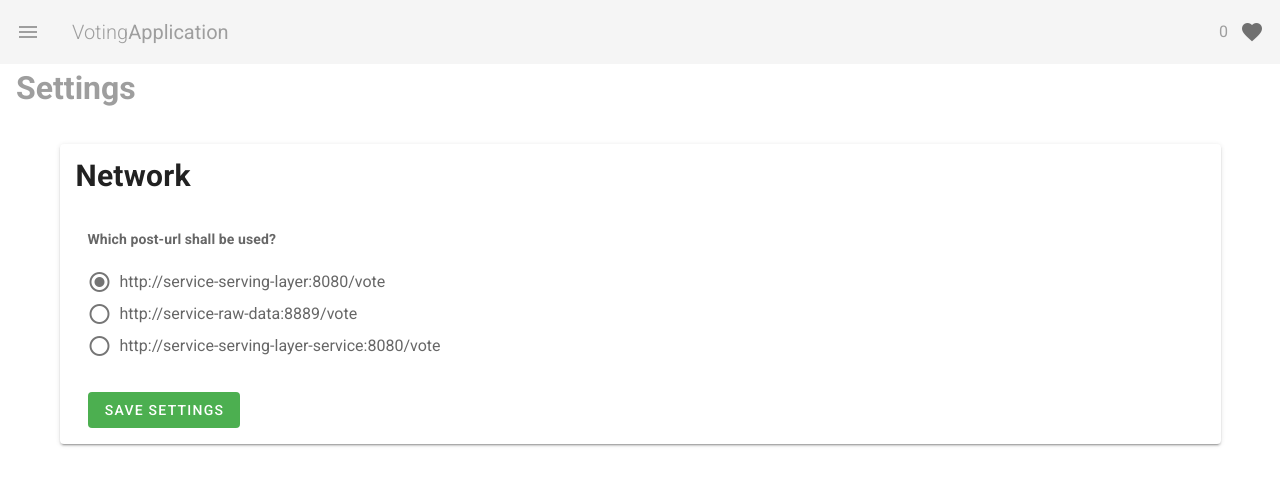
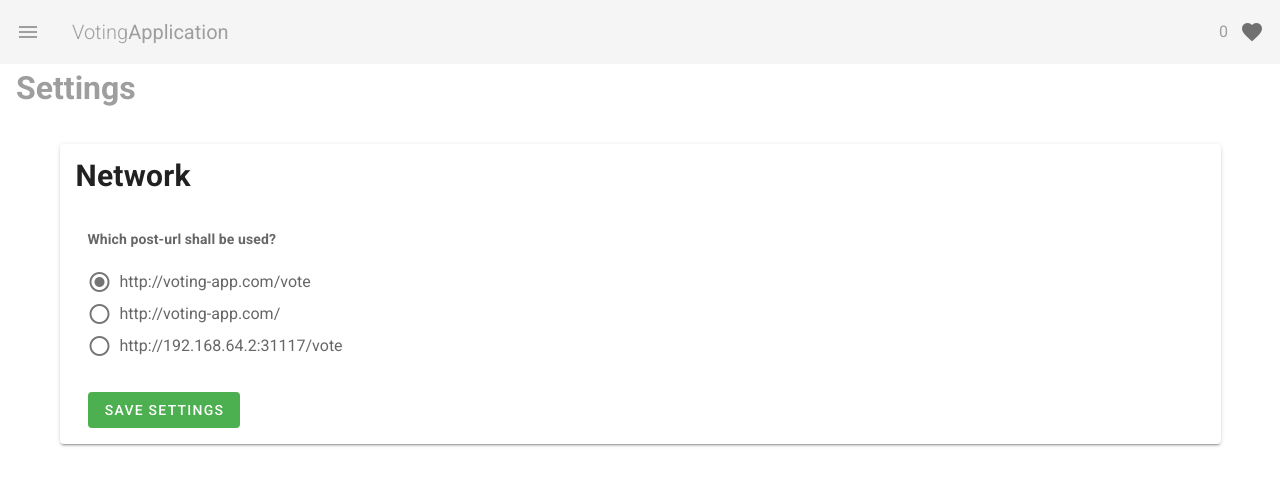
Before and after one commit to htw-swa-jk-nk-ns/service-frontend-voting, a Vue app: page /settings in a window 1280 px wide. Shown: the top 486 px of the page. Built offline with nearby package versions, Linux system fonts and the light colour scheme.

Commit message:
Switched to voting-app.com endpoint

```diff
--- a/src/views/Home.vue
+++ b/src/views/Home.vue
@@ -66,12 +66,11 @@ export default {
       inputRules: [(w) => w.length > 5 || "Minimum 5 chars required."],
       radioRules: [(w) => w != null || "No party has been selected."],
       selectRules: [(w) => w != null || "No country has been selected."],
-      postURL: "http://service-serving-layer:8080/vote",
       items: [...this.getCountries()],
       options: [
-        "http://service-serving-layer:8080/vote",
-        "http://service-raw-data:8889/vote",
-        "http://service-serving-layer-service:8080/vote",
+        "http://voting-app.com/vote",
+        "http://voting-app.com/",
+        "http://192.168.64.2:31117/vote",
       ],
       alert: false,
       error: 0,
--- a/src/views/Settings.vue
+++ b/src/views/Settings.vue
@@ -14,9 +14,9 @@
               <v-radio-group v-model="radioGroup">
                 <v-radio
                   v-for="n in [
-                    'http://service-serving-layer:8080/vote',
-                    'http://service-raw-data:8889/vote',
-                    'http://service-serving-layer-service:8080/vote',
+                    'http://voting-app.com/vote',
+                    'http://voting-app.com/',
+                    'http://192.168.64.2:31117/vote',
                   ]"
                   :key="n"
                   :label="`${n}`"
@@ -49,9 +49,9 @@ export default {
     return {
       radioGroup: null,
       options: [
-        "http://service-serving-layer:8080/vote",
-        "http://service-raw-data:8889/vote",
-        "http://service-serving-layer-service:8080/vote",
+        "http://voting-app.com/vote",
+        "http://voting-app.com/",
+        "http://192.168.64.2:31117/vote",
       ],
       alert: false,
     };
```
